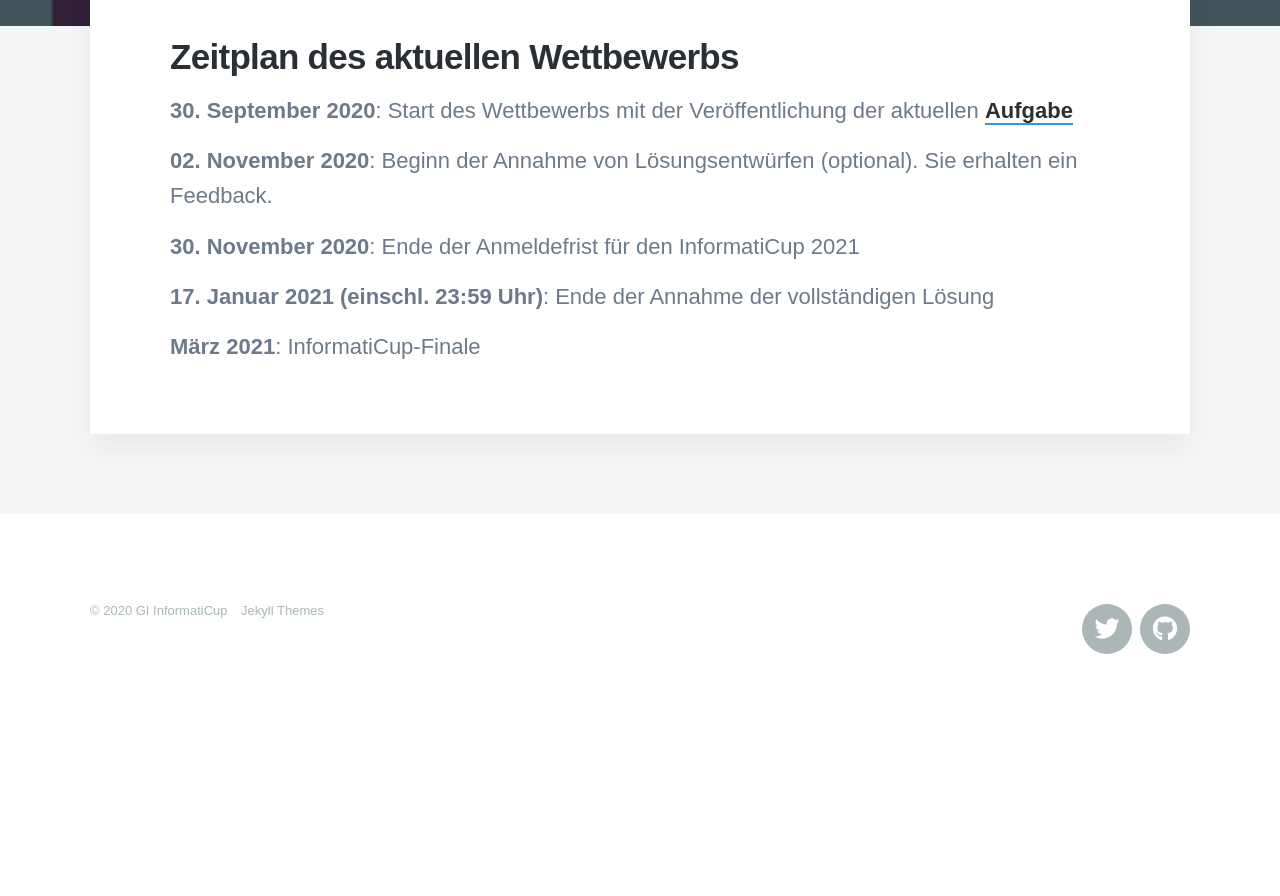
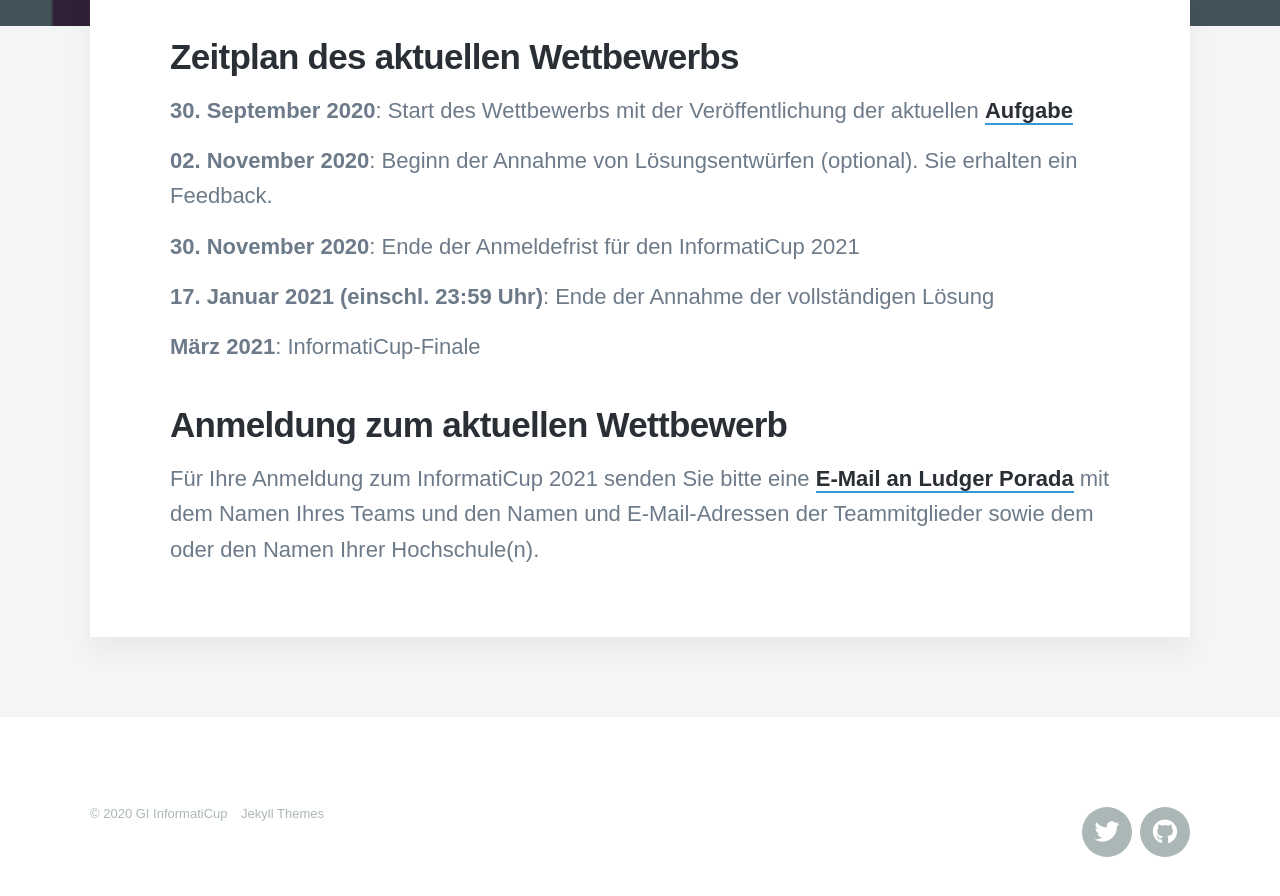
Before and after one commit to informatiCup/informaticup.github.io, a Jekyll site: the page built from _competition/20-current.md, in a window 1280 px wide and 900 px high, scrolled down 611 px. Shown: the top 896 px of the window. Built offline with Jekyll 4.4.1, drawn with Linux system fonts in a browser that asks for light colours; nearby versions of some CDN libraries; some web fonts are replaced; before the commit the page ends 1308 px from its top, so only the background shows below that.

Commit message:
Update 20-current.md

```diff
--- a/_competition/20-current.md
+++ b/_competition/20-current.md
@@ -17,3 +17,7 @@ featured_image: '/images/competition/current.png'
 **17\. Januar 2021 (einschl. 23:59 Uhr)**: Ende der Annahme der vollständigen Lösung
 
 **März 2021**: InformatiCup-Finale
+
+## Anmeldung zum aktuellen Wettbewerb ##
+
+Für Ihre Anmeldung zum InformatiCup 2021 senden Sie bitte eine [E-Mail an Ludger Porada](mailto:ludger.porada@gi.de?subject=Anmeldung InformatiCup 2021) mit dem Namen Ihres Teams und den Namen und E-Mail-Adressen der Teammitglieder sowie dem oder den Namen Ihrer Hochschule(n).
```
